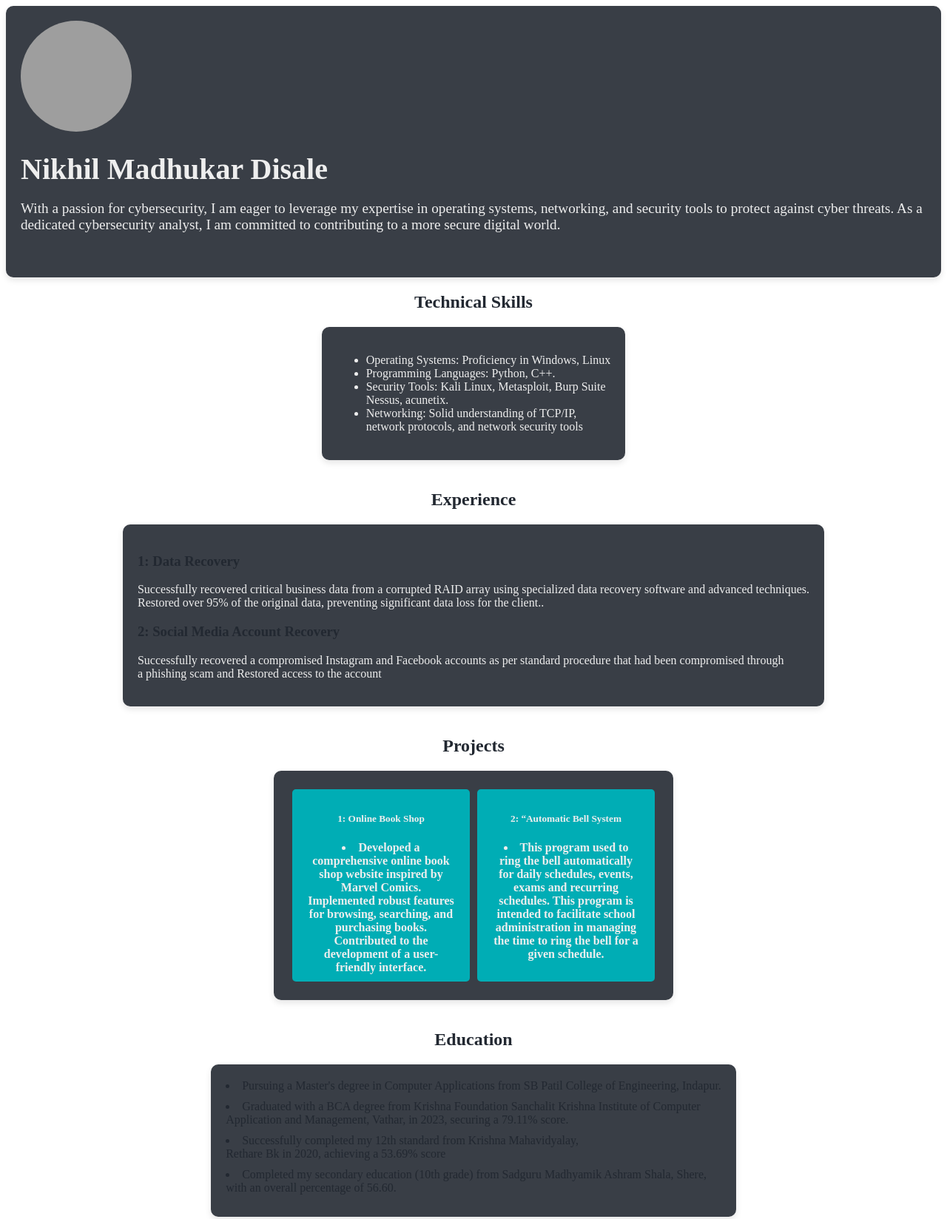
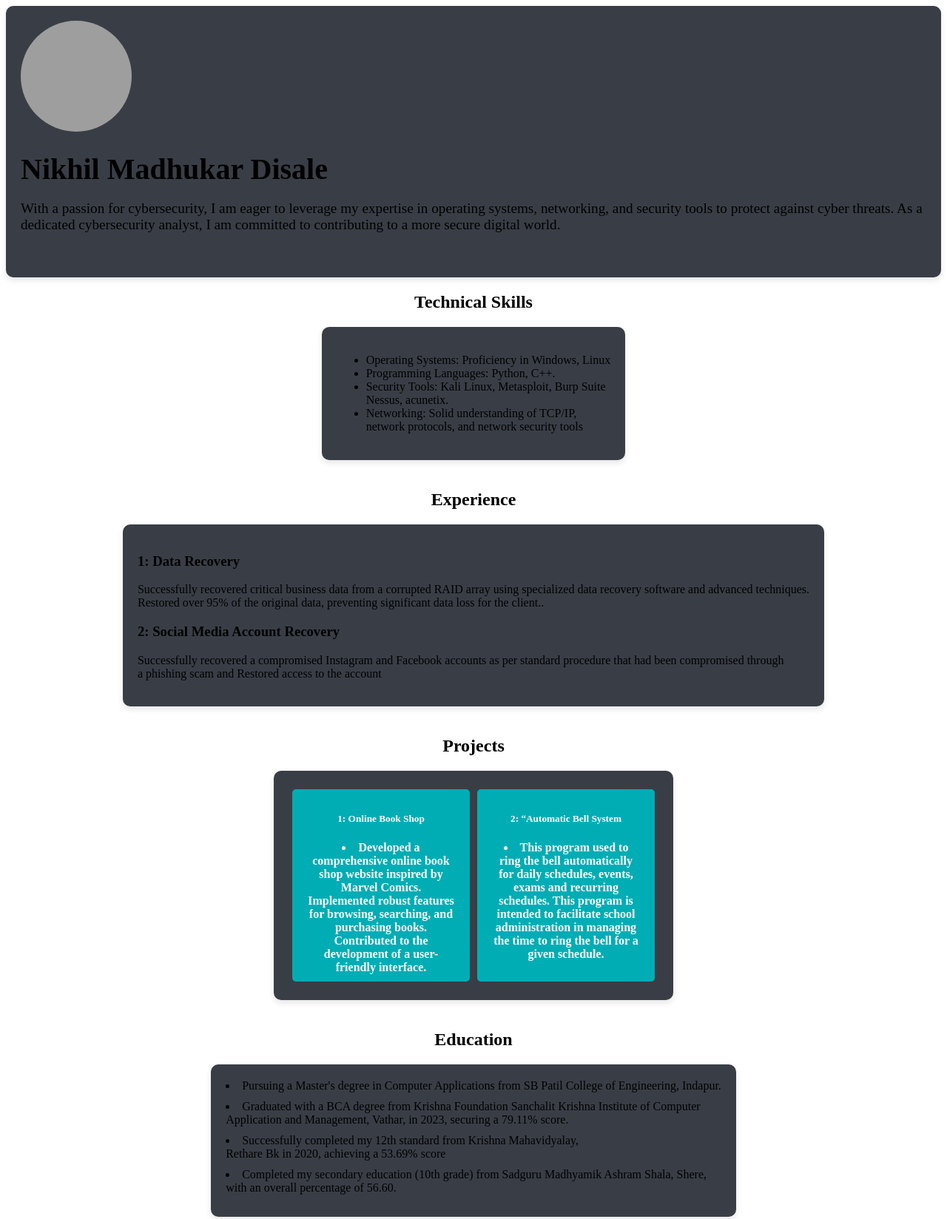
Before and after one commit to nikhildisale/nikhilportfolio, a plain HTML site: page index.html in a window 1280 px wide. Shown: the top 1648 px of the page at 74% size. Drawn offline with Linux system fonts and the light colour scheme; grey boxes are pictures that could not be loaded.

Commit message:
Update style.css

```diff
--- a/style.css
+++ b/style.css
@@ -12,14 +12,11 @@
             flex-direction: column;
             align-items: center;
             justify-content: center;
-            background-color: #7a7e83
-            color: #EEEEEE;
             min-height: 100vh;
         }
 
         .header {
             background-color: #393E46;
-            color: #222831;
             padding: 20px;
             border-radius: 10px;
             box-shadow: 0 4px 8px rgba(0, 0, 0, 0.1);
@@ -40,20 +37,17 @@
         }
 
         .name {
-            color: #EEEEEE;
             font-size: 2.5em;
             font-weight: bold;
             margin-bottom: 10px;
         }
 
         .bio {
-                color: #EEEEEE;
             font-size: 1.2em;
             margin-bottom: 20px;
         }
 
         .skills-summary {
-                color: #EEEEEE;
             display: flex;
             flex-wrap: wrap;
             justify-content: center;
@@ -62,7 +56,7 @@
 
         .skill {
             background-color: #00ADB5;
-            color: #222831;
+            color: #FFFFFF;
             padding: 10px 20px;
             margin: 5px;
             border-radius: 5px;
@@ -70,7 +64,6 @@
         }
 
         .section-title {
-                color: #222831;
             font-size: 1.5em;
             font-weight: bold;
             margin-bottom: 20px;
@@ -79,7 +72,6 @@
 
         .section {
             background-color: #393E46;
-                color: #EEEEEE;
             padding: 20px;
             border-radius: 10px;
             box-shadow: 0 4px 8px rgba(0, 0, 0, 0.1);
@@ -88,24 +80,21 @@
 
         .project {
             margin-bottom: 15px;
-                color: #222831;
         }
 
         .project-description {
             margin-bottom: 10px;
-                color: #EEEEEE;
         }
 
         .personal-projects {
             display: flex;
             flex-wrap: wrap;
             justify-content: center;
-                color: 	#222831;
         }
 
         .personal-project {
             background-color: #00ADB5;
-            color: #EEEEEE;
+            color: #FFFFFF;
             padding: 10px 20px;
             margin: 5px;
             border-radius: 5px;
@@ -117,24 +106,20 @@
         .education-and-certifications {
             display: flex;
             flex-direction: column;
-                color: #EEEEEE;
         }
 
         .education-and-certifications ul {
-                color: #EEEEEE;
             list-style: none;
             padding: 0;
             margin: 0;
         }
 
         .education-and-certifications li {
-                color: #222831;
             margin-bottom: 10px;
         }
 
         .additional-information {
             background-color: #393E46;
-                color: #EEEEEE;
             padding: 20px;
             border-radius: 10px;
             box-shadow: 0 4px 8px rgba(0, 0, 0, 0.1);
@@ -196,7 +181,7 @@
 
         .footer {
             background-color: #393E46;
-            padding: 10px;
+            padding: 20px;
             text-align: center;
             border-radius: 10px;
             box-shadow: 0 4px 8px rgba(0, 0, 0, 0.1);
```
